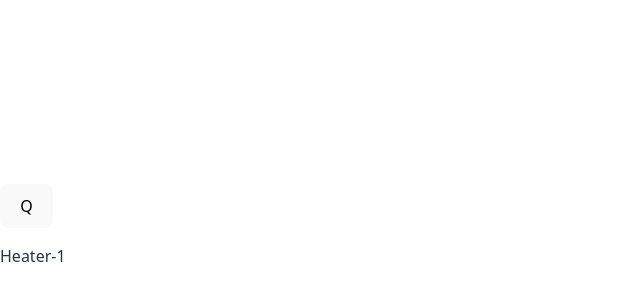
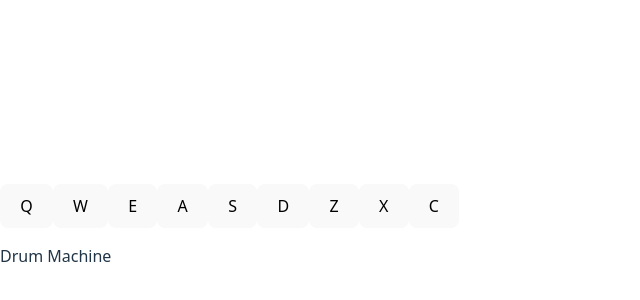
Before and after one commit to Makutosi/audio-and-video-events-, a React (Vite) app in the folder drum-machine/: page / in a window 1280 px wide. Shown: the part 166-466 px from the top of the page, without its empty margins (0-640 px from the left). Built offline with nearby package versions, Linux system fonts and the light colour scheme.

Commit message:
add all 9 drum pads and implement sound playback for each pad

```diff
--- a/drum-machine/src/App.jsx
+++ b/drum-machine/src/App.jsx
@@ -1,6 +1,54 @@
 export default function App() {
-  const playSound = () => {
-    const audio = document.getElementById("Q");
+  const bank = [
+    {
+      key: "Q",
+      id: "Heater-1",
+      src: "https://cdn.freecodecamp.org/curriculum/drum/Heater-1.mp3"
+    },
+    {
+      key: "W",
+      id: "Heater-2",
+      src: "https://cdn.freecodecamp.org/curriculum/drum/Heater-2.mp3"
+    },
+    {
+      key: "E",
+      id: "Heater-3",
+      src: "https://cdn.freecodecamp.org/curriculum/drum/Heater-3.mp3"
+    },
+    {
+      key: "A",
+      id: "Heater-4",
+      src: "https://cdn.freecodecamp.org/curriculum/drum/Heater-4_1.mp3"
+    },
+        {
+      key: "S",
+      id: "Clap",
+      src: "https://cdn.freecodecamp.org/curriculum/drum/Heater-6.mp3"
+    },
+        {
+      key: "D",
+      id: "Open-HH",
+      src: "https://cdn.freecodecamp.org/curriculum/drum/Dsc_Oh.mp3"
+    },
+        {
+      key: "Z",
+      id: "Kick_n_Hat",
+      src: "https://cdn.freecodecamp.org/curriculum/drum/Kick_n_Hat.mp3"
+    },
+        {
+      key: "X",
+      id: "Kick",
+      src: "https://cdn.freecodecamp.org/curriculum/drum/RP4_KICK_1.mp3"
+    },
+        {
+      key: "C",
+      id: "Closed-HH",
+      src: "https://cdn.freecodecamp.org/curriculum/drum/Cev_H2.mp3"
+    }
+  ];
+
+  const playSound = (key) => {
+    const audio = document.getElementById(key);
     audio.currentTime = 0;
     audio.play();
   };
@@ -8,16 +56,19 @@ export default function App() {
   return (
     <div id="drum-machine">
       <div id="pad-bank">
-        <button className="drum-pad" id="Heater-1" onClick={playSound}>
-          Q
-          <audio
-            className="clip"
-            id="Q"
-            src="https://cdn.freecodecamp.org/curriculum/drum/Heater-1.mp3"
-          ></audio>
-        </button>
+        {bank.map((pad) => (
+          <button
+            key={pad.key}
+            className="drum-pad"
+            id={pad.id}
+            onClick={() => playSound(pad.key)}
+          >
+            {pad.key}
+            <audio className="clip" id={pad.key} src={pad.src}></audio>
+          </button>
+        ))}
       </div>
-      <p id="display">Heater-1</p>
+      <p id="display">Drum Machine</p>
     </div>
   );
 }
```
